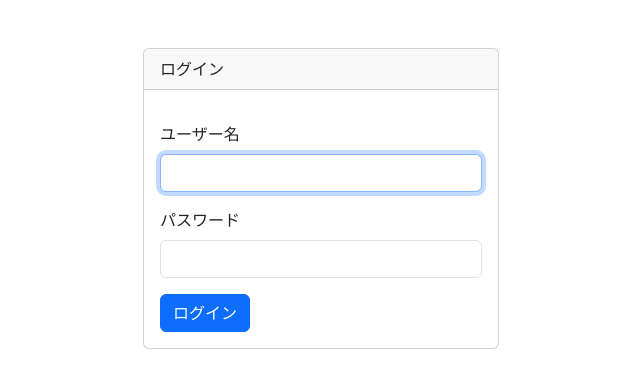
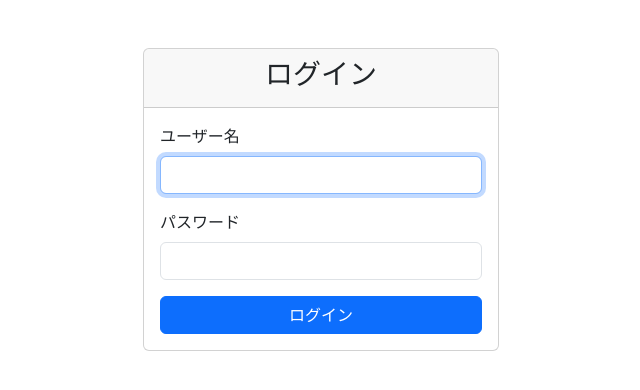
Before and after one commit to tatamyiwathy/sao, a Django app: page /accounts/login in a window 1280 px wide. Shown: the part 16-406 px from the top of the page, without its empty margins (319-959 px from the left). Run offline with Django 3.2, Linux system fonts and the light colour scheme; some libraries are stand-ins or nearby versions.

Commit message:
Update: Improve login form layout and styling
Updated the login form to use Bootstrap card-title and form-group classes for better structure and appearance. Enhanced button and input alignment for improved user experience.

```diff
--- a/templates/accounts/login.html
+++ b/templates/accounts/login.html
@@ -14,7 +14,7 @@
 
             <div class="card">
                 <div class="card-header">
-                    ログイン
+                    <h3 class="card-title text-center">ログイン</h3>
                 </div>
                 {% if form.errors %}
                 <div class="text-danger text-center">
@@ -25,12 +25,18 @@
                 <div class="card-body">
                     <form class="form" method="post" action="{% url 'accounts:login' %}">
                         {% csrf_token %}
-                        <label class="form-label mt-3">{{form.username.label}}</label>
-                        {{form.username|attr:"class:form-control"}}
-                        <label class="form-label mt-3">{{form.password.label}}</label>
-                        {{form.password|attr:"class:form-control"}}
-                        <button class="btn btn-primary mt-3" type="submit">ログイン</button>
-                        <input type="hidden" name="next" value="{{ next }}" />
+                        <div class="mb-3">
+                            <label class="form-label">{{form.username.label}}</label>
+                            {{form.username|attr:"class:form-control"}}
+                        </div>
+                        <div class="mb-3">
+                            <label class="form-label">{{form.password.label}}</label>
+                            {{form.password|attr:"class:form-control"}}
+                        </div>
+                        <div class="d-grid gap-2">
+                            <button class="btn btn-primary" type="submit">ログイン</button>
+                            <input type="hidden" name="next" value="{{ next }}" />
+                        </div>
                     </form>
                 </div>
             </div>
```
